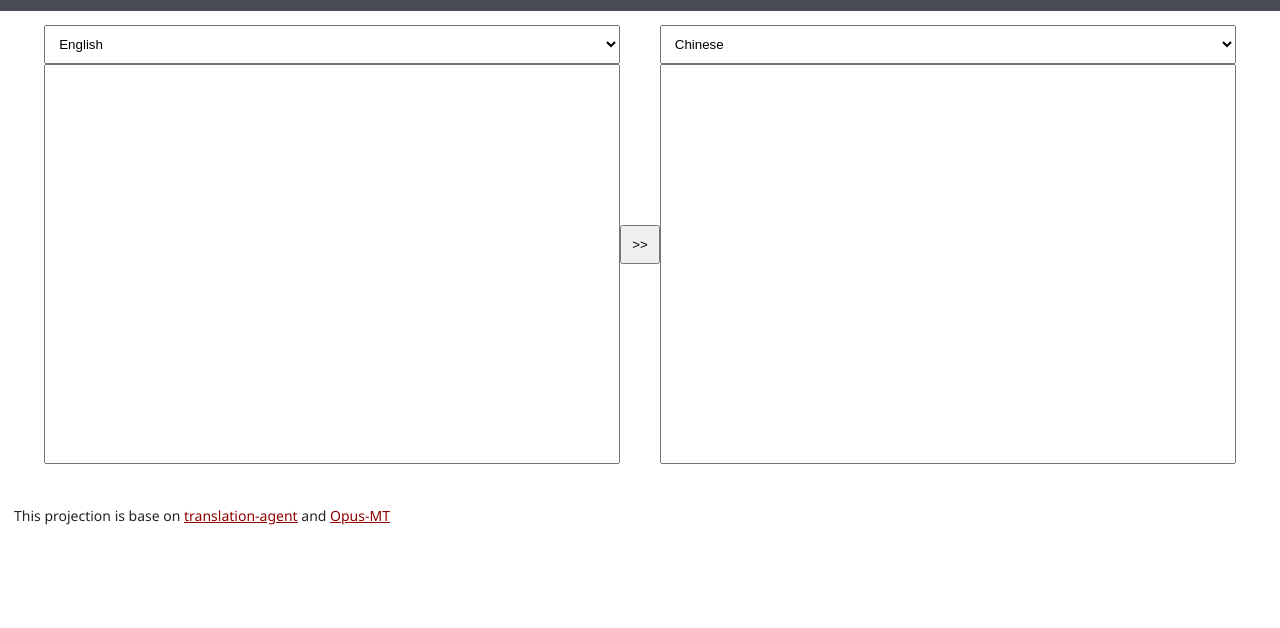
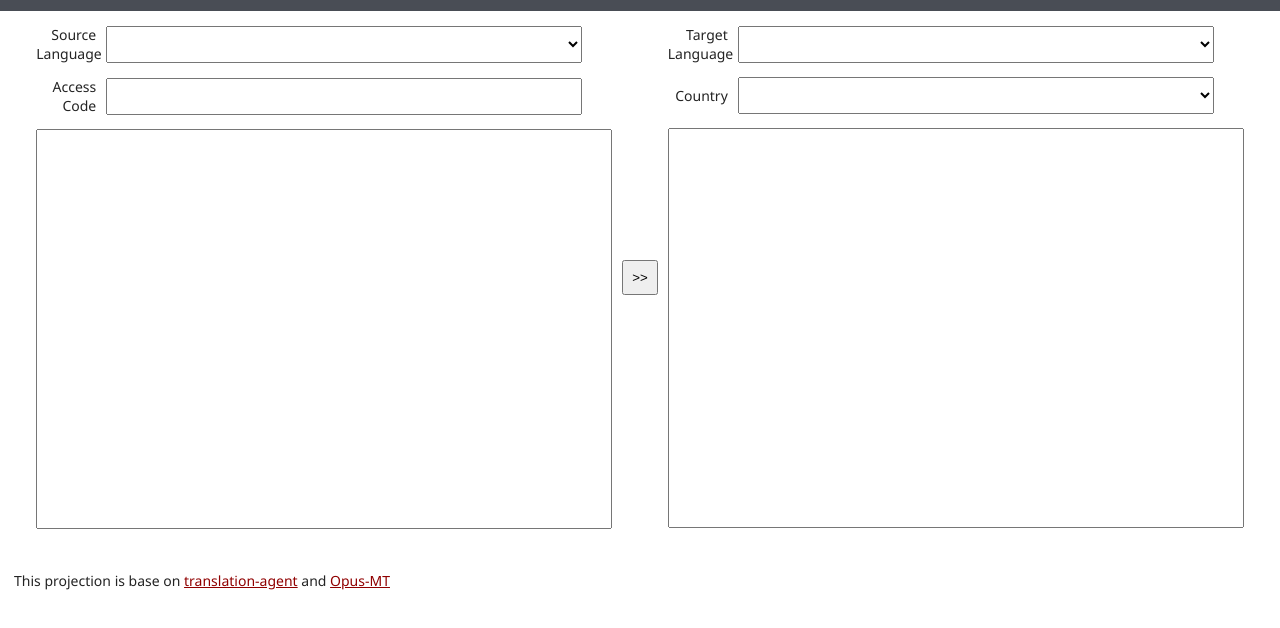
Before and after one commit to e1iaz/translation-website, a plain HTML site: page frontend/index.html in a window 1280 px wide. Shown: the part 80-708 px from the top of the page. Drawn offline with Linux system fonts and the light colour scheme.

Commit message:
modify layout.

```diff
--- a/frontend/index.html
+++ b/frontend/index.html
@@ -17,23 +17,35 @@
     <main class="container">
         <progress id="progress"></progress>
         <div class="source-container">
-        <select id="from" onchange="selectLanguage()">
-        </select>
+            <div class="select-container">
+                <label for="from"> Source Language </label>
+                <select id="from" onchange="selectLanguage()"></select>
+            </div>
+            <div class="select-container">
+                <label for="code"> Access Code </label>
+                <input class="select" id="coder" type="password"></input>
+            </div>
             <textarea id="source_content"></textarea>
         </div>
         <div class="actions">
             <button onclick="doTranslate()">>></button>
         </div>
         <div class="target-container">
-        <select id="to" onchange="selectLanguage()">
-        </select>
+            <div class="select-container">
+                <label for="to"> Target Language </label>
+                <select id="to" onchange="selectLanguage()"></select>
+            </div>
+            <div class="select-container">
+                <label for="country"> Country</label>
+                <select id="country" onchange="selectLanguage()"></select>
+            </div>
             <textarea id="target_content" readonly></textarea>
         </div>
     </main>
     <footer>
         <p>
-        This projection is base on <a href="https://github.com/andrewyng/translation-agent">translation-agent</a> and <a
-            href="https://github.com/Helsinki-NLP/Opus-MT/tree/master/static">Opus-MT</a>
+            This projection is base on <a href="https://github.com/andrewyng/translation-agent">translation-agent</a>
+            and <a href="https://github.com/Helsinki-NLP/Opus-MT/tree/master/static">Opus-MT</a>
         </p>
     </footer>
     </footer>
--- a/frontend/main.js
+++ b/frontend/main.js
@@ -10,8 +10,11 @@ const AUTONYMS = {
 
 const base_url = "http://127.0.0.1:5000";
 
+
 function doTranslate() {
     document.getElementById('progress').style.display = "block";
+    var accessCode = document.getElementById('accessCode').value;
+    localStorage.setItem("accessCode", accessCode);
     fetch(base_url + '/api/translate', {
         method: 'POST',
         headers: {
@@ -31,6 +34,16 @@ function doTranslate() {
 
 function fetchLanguages() {
     const select = document.getElementById('from');
+    const accessCode = localStorage.getItem("accessCode");
+    if (accessCode != null) {
+        let passwd = document.getElementById('accessCode');
+        passwd.value = accessCode;
+    }
+    var codeInputElem = document.getElementById('accessCode');
+    codeInputElem.addEventListener('input', function(event) {
+        var inputValue = event.target.value;
+        localStorage.setItem("accessCode", inputValue);
+    })
     select.innerHTML = '';
     const sourceLangs = Object.keys(languages);
     for (let i = 0; i < sourceLangs.length; i++) {
--- a/frontend/style.css
+++ b/frontend/style.css
@@ -55,9 +55,30 @@ h1 {
   resize: none;
 }
 
-select,
+.select-container {
+  display: flex;
+  align-items: center;
+  margin-bottom: 1em;
+}
+
+label {
+  width: 60px;
+  text-align: right;
+  margin-right: 10px;
+}
+
+.select,
+select {
+  padding: 9px;
+  width: 30vw;
+  flex: 1;
+  margin-right: 30px;
+}
+
 button {
-  padding: 10px;
+  padding: 8px;
+  margin-left: 10px;
+  margin-right: 10px;
 }
 
 progress {
@@ -65,3 +86,11 @@ progress {
   width: 100%;
   display: none;
 }
+
+textarea {
+  width: 45vw;
+  min-width: 320px;
+  height: 50vh;
+  padding: 1em;
+  display: block;
+}
```
Lines whose indentation alone changed are shown as unchanged.
